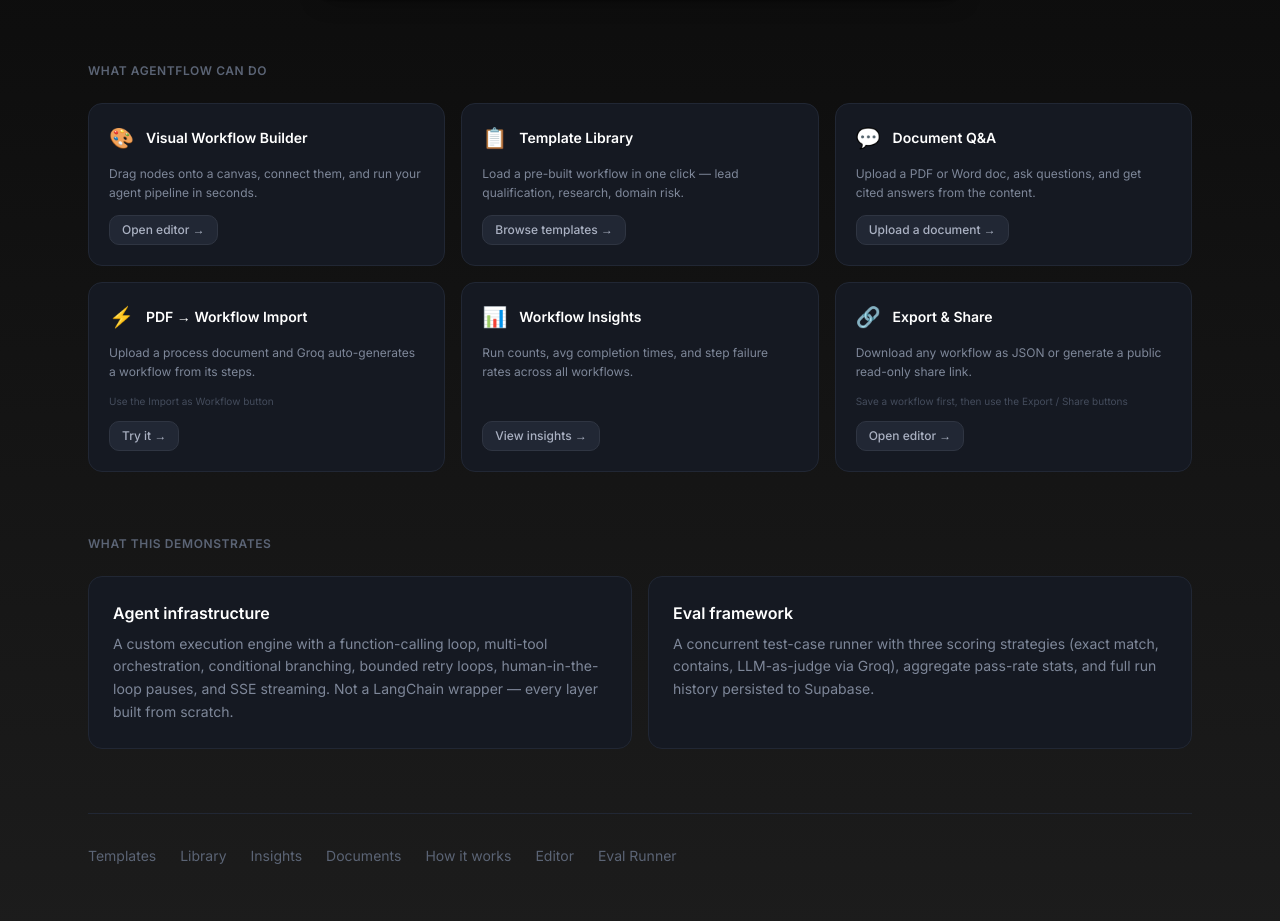
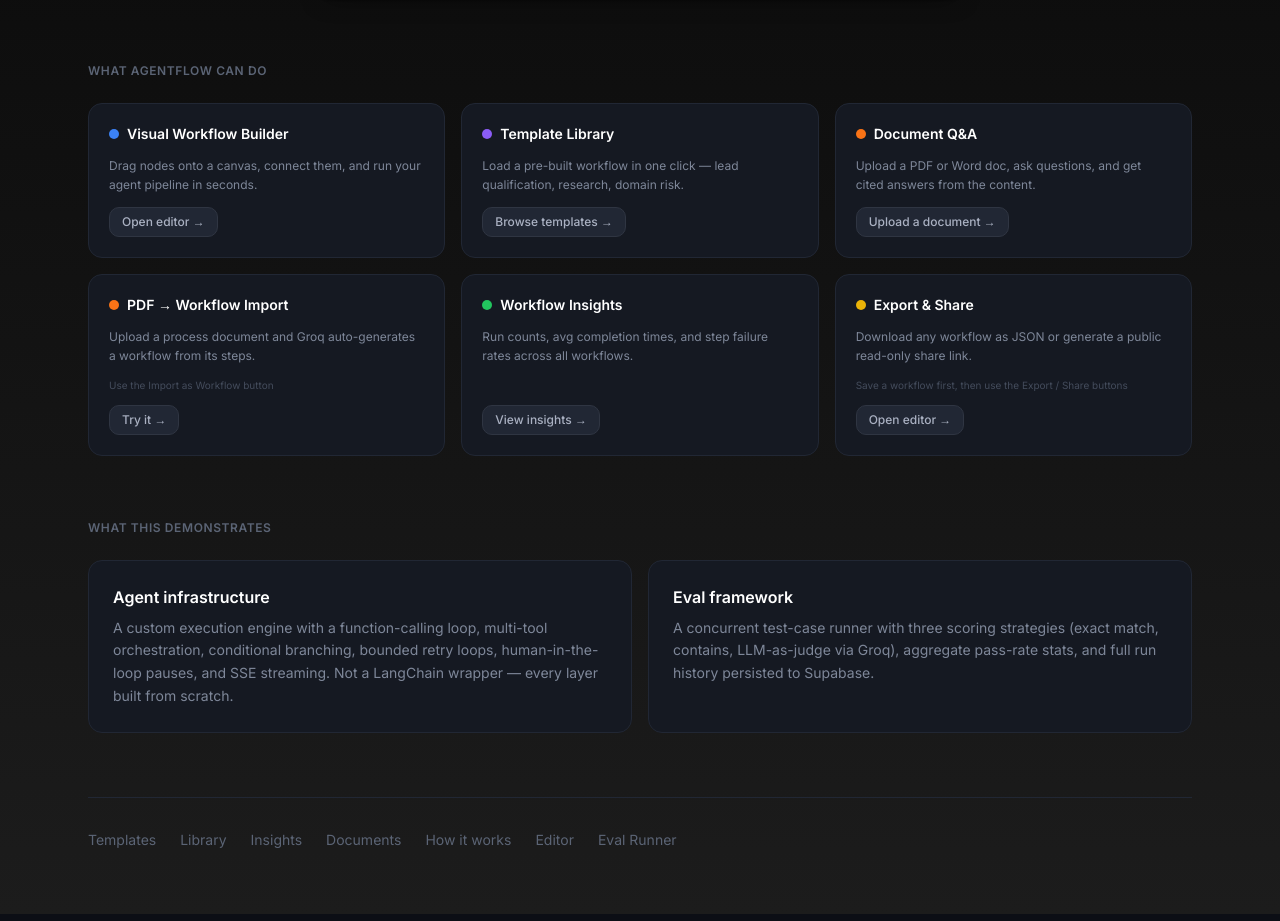
Before and after one commit to trinayanswarup/agentflow-studio, a Next.js app: page / in a window 1280 px wide. Shown: the part 866-1787 px from the top of the page. Built offline with nearby package versions, Linux system fonts and the light colour scheme.

Commit message:
Ui Polish

```diff
--- a/app/page.tsx
+++ b/app/page.tsx
@@ -219,7 +219,7 @@
           {(
             [
               {
-                emoji: '🎨',
+                dot: 'bg-blue-500',
                 name: 'Visual Workflow Builder',
                 description: 'Drag nodes onto a canvas, connect them, and run your agent pipeline in seconds.',
                 href: '/editor',
@@ -227,7 +227,7 @@
                 cta: 'Open editor',
               },
               {
-                emoji: '📋',
+                dot: 'bg-violet-500',
                 name: 'Template Library',
                 description: 'Load a pre-built workflow in one click — lead qualification, research, domain risk.',
                 href: '/templates',
@@ -235,7 +235,7 @@
                 cta: 'Browse templates',
               },
               {
-                emoji: '💬',
+                dot: 'bg-orange-500',
                 name: 'Document Q&A',
                 description: 'Upload a PDF or Word doc, ask questions, and get cited answers from the content.',
                 href: '/documents',
@@ -243,7 +243,7 @@
                 cta: 'Upload a document',
               },
               {
-                emoji: '⚡',
+                dot: 'bg-orange-500',
                 name: 'PDF → Workflow Import',
                 description: 'Upload a process document and Groq auto-generates a workflow from its steps.',
                 href: '/documents',
@@ -251,7 +251,7 @@
                 cta: 'Try it',
               },
               {
-                emoji: '📊',
+                dot: 'bg-green-500',
                 name: 'Workflow Insights',
                 description: 'Run counts, avg completion times, and step failure rates across all workflows.',
                 href: '/analytics',
@@ -259,7 +259,7 @@
                 cta: 'View insights',
               },
               {
-                emoji: '🔗',
+                dot: 'bg-yellow-500',
                 name: 'Export & Share',
                 description: 'Download any workflow as JSON or generate a public read-only share link.',
                 href: '/editor',
@@ -272,8 +272,8 @@
               key={f.name}
               className="flex flex-col gap-3 rounded-xl border border-gray-800 bg-gray-900 p-5 transition-colors hover:border-gray-700"
             >
-              <div className="flex items-center gap-3">
-                <span className="text-xl">{f.emoji}</span>
+              <div className="flex items-center gap-2">
+                <div className={`h-2.5 w-2.5 flex-shrink-0 rounded-full ${f.dot}`} />
                 <h3 className="text-sm font-semibold text-white">{f.name}</h3>
               </div>
               <p className="flex-1 text-xs leading-relaxed text-gray-400">{f.description}</p>
```
